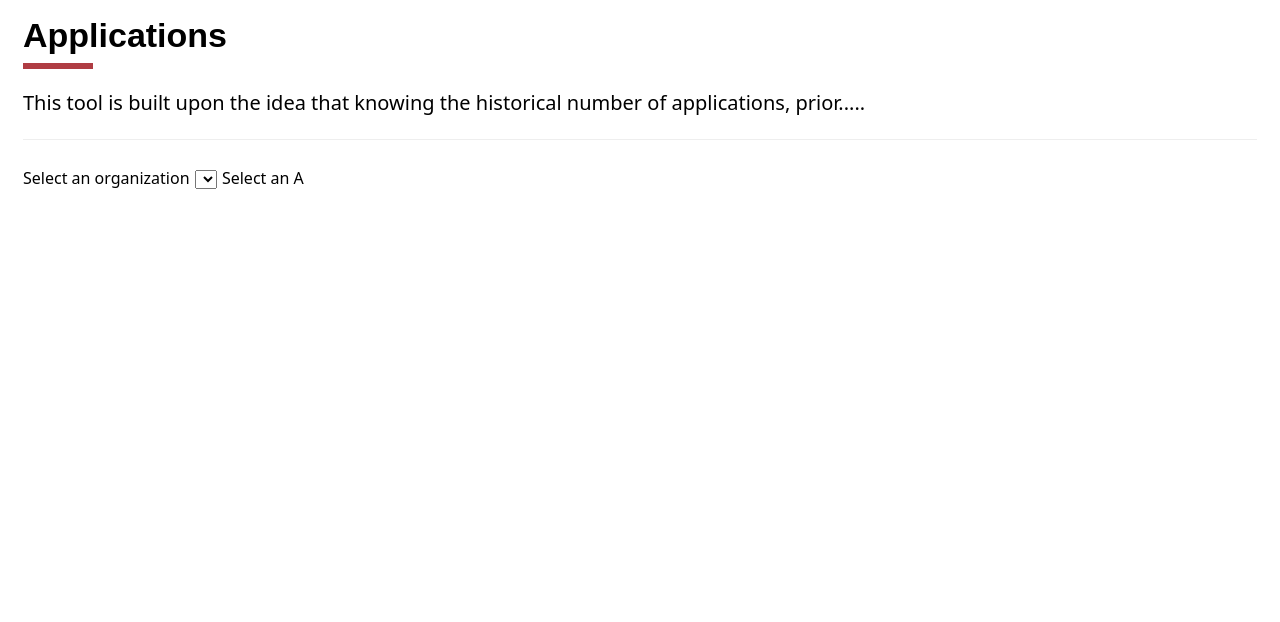
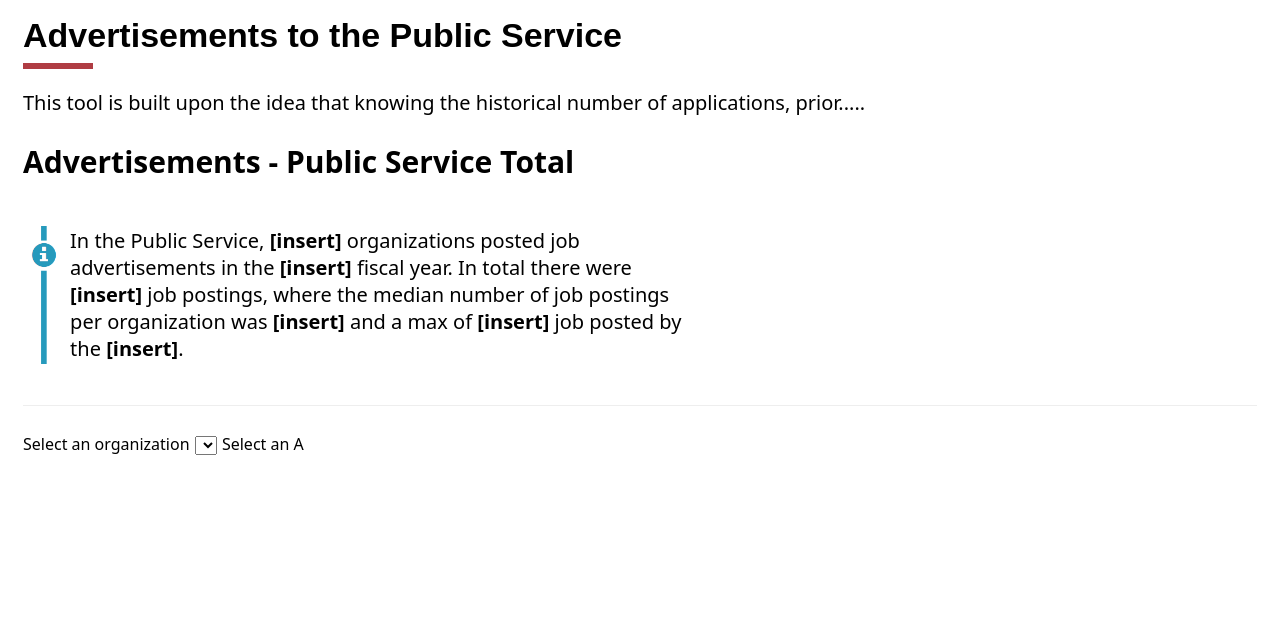
Before and after one commit to JustinEvans-github/psc-cfp-advertisements, a Flask app: template app/templates/index.html in a window 1280 px wide; the page is wider, and only the part inside the window is pictured. Shown: the top 622 px of that part. Before the commit the page ends 189 px from the top of that part, so only its background shows below. Run offline with Flask 3, Linux system fonts and the light colour scheme; the template is opened without the code that fills it: most values are stand-ins (such as "Sample title", 1, 10 or a date in 2020); lists and menus that the app fills with data are empty; some libraries are stand-ins or nearby versions.

Commit message:
Section: Advertisements - Public Service Total

```diff
--- a/app/routes.py
+++ b/app/routes.py
@@ -3,32 +3,8 @@
 import pandas as pd
 from json import loads, dumps
 
-@app.route('/get_data/', methods=['GET'])
-def get_data():
-    df = pd.read_csv(r'app\data\psc_advertisements.csv')
-
-    # reformat names for consistency
-    upper_names = []
-    for name in df.columns:
-        upper_names.append(name.lower())
-    df.columns = upper_names
-    # print(df.columns)
-
-    # add month column
-    df['creation_date_month'] = df['creation_date'].astype(str).str[2:5]
-    data = df[['organization_e','creation_date_month','total_submitted_sup']]
-
-    # export to be useable in JS
-    data_json = loads(data.to_json())
-
-    return data_json
-
 @app.route('/',methods=['GET','POST'])
 def index():
-    # df = pd.read_csv('app\data\psc_internal_mobility.csv')
-    # data = df[['department_e','fiscal_year','mob_type_e','count']].reset_index(drop=True)#.loc[df['department_e']=='Statistics Canada'].reset_index(drop=True)
-    # data_json = loads(data.to_json())
-
     df = pd.read_csv(r'app\data\psc_advertisements.csv')
 
     # reformat names for consistency
@@ -40,12 +16,8 @@
 
     # add month column
     df['creation_date_month'] = df['creation_date'].astype(str).str[2:5]
-    data = df[['organization_e','creation_date_month','total_submitted_sup']]
+    data = df[['organization_e','creation_date_month','total_submitted_sup','classifications','fiscal_year']]
 
     # export to be useable in JS
     data_json = loads(data.to_json())
-    #data_json = dumps(data_json)
-
-    # print(type(data_json))
-
     return render_template('index.html',chartData=data_json)
--- a/app/static/main.css
+++ b/app/static/main.css
@@ -34,6 +34,46 @@
     border-bottom: 0.18em solid #af3c43;
 }
 
+/* organization */
+.organization-title {
+    -webkit-text-size-adjust: 100%;
+    -webkit-tap-highlight-color: transparent;
+    -webkit-font-smoothing: antialiased;
+    text-rendering: optimizeLegibility;
+    --supports-has: true;
+    box-sizing: border-box;
+    line-height: 1.1;
+    color: inherit;
+    margin-bottom: 11.5px;
+    margin-top: 38px;
+    font-family: Lato,sans-serif;
+    font-variant-ligatures: no-common-ligatures;
+    font-weight: 700;
+    font-size: 1.6em;
+    display: block;
+}
+
+.organization-text{
+    display: flex;
+    align-items: center;
+}
+
+#organization-text-description{
+    max-width: 50%;
+    white-space: wrap;
+}
+
+.organization-text img {
+    max-width: 10%;
+    max-height: 150px;
+    margin-right: 10px;
+}
+
+.organization-text span {
+    font-weight: 700;
+}
+
+/*  Line divider */
 hr {
     margin-top: 23px;
     margin-bottom: 23px;
--- /dev/null
+++ b/app/static/metrics.js
@@ -0,0 +1,77 @@
+import * as utils from './utils.js';
+
+function text_metrics() {
+
+    // Data
+    const jsonData = window.chartData;
+
+    // cConvert JSON data to an array of objects
+    const data = Object.keys(jsonData["organization_e"]).map((key) => ({
+    classifications: jsonData["classifications"][key],
+    organization: jsonData["organization_e"][key],
+    creation_date_month: jsonData["creation_date_month"][key],
+    total_submitted: jsonData["total_submitted_sup"][key],
+    fiscal_year: jsonData["fiscal_year"][key],
+    }));
+
+    // OVERALL PUBLIC SERVICE METRICS
+
+    // application count
+    var application_count = data.length;
+    document.getElementById('application-count').innerText = application_count;
+
+    // organization count
+    const uniqueorganizations = [...new Set(data.map(d => d.organization))];
+    var organization_count = uniqueorganizations.length;
+    document.getElementById('organization-count').innerText = organization_count;
+
+    // fiscal year
+    const uniquefiscalyear = [...new Set(data.map(d => d.fiscal_year))];
+    var fiscal_year = uniquefiscalyear[0];
+    document.getElementById('fiscal-year').innerText = fiscal_year;
+
+
+    // job postings per organization
+    const applications_per_organization = {};
+    uniqueorganizations.forEach(organization => {
+        applications_per_organization[organization] = 0;
+        });
+
+    data.forEach((item) => {
+        const organization = item.organization;
+        if (applications_per_organization[organization]) {
+            applications_per_organization[organization]++;
+        } else {
+            applications_per_organization[organization] = 1;
+        }
+    });
+
+    console.log(applications_per_organization)
+
+    // Formatted data to pass to bar-graph
+    const organization_values = Object.values(applications_per_organization);
+    const organization_values_max = Math.max(...organization_values);
+    document.getElementById('organization-count-max').innerText = organization_values_max;
+
+    const organization_count_median = utils.calculateMedian(organization_values);
+    document.getElementById('organization-count-median').innerText = organization_count_median;
+
+    const organization_count_max_id = utils.findKeyOfMaxValue(applications_per_organization)
+    document.getElementById('organization-of-count-max').innerText = organization_count_max_id;
+
+
+
+
+
+    // Dropdowns
+
+    // organizations
+    const orgSelect = d3.select("#fiscal-year-select");
+    orgSelect.selectAll("option")
+    .data(uniqueorganizations)
+    .enter().append("option")
+    .text(d => d);
+
+}
+
+text_metrics()
--- /dev/null
+++ b/app/static/utils.js
@@ -0,0 +1,42 @@
+export function calculateMedian(arr) {
+    // Check if arr is an array
+    if (!Array.isArray(arr)) {
+        throw new Error('calculateMedian expects an array as an argument');
+    }
+
+    // Step 1: Sort the array
+    arr.sort(function(a, b) {
+        return a - b;
+    });
+
+    // Step 2: Determine if the array has an odd or even number of elements
+    var length = arr.length;
+    var middle = Math.floor(length / 2);
+
+    // Step 3 and 4: Calculate the median based on array length
+    if (length % 2 === 0) {
+        // Even number of elements
+        return (arr[middle - 1] + arr[middle]) / 2;
+    } else {
+        // Odd number of elements
+        return arr[middle];
+    }
+}
+
+export function findKeyOfMaxValue(obj) {
+    let maxKey = null;
+    let maxValue = Number.NEGATIVE_INFINITY;
+
+    for (const key in obj) {
+        if (obj.hasOwnProperty(key)) {
+            const value = obj[key];
+
+            if (value > maxValue) {
+                maxValue = value;
+                maxKey = key;
+            }
+        }
+    }
+
+    return maxKey;
+}
--- a/app/templates/index.html
+++ b/app/templates/index.html
@@ -11,11 +11,26 @@
   <main class="container">
     <div class="row-no-gutters">
       <main class="main-title">
-        Applications
+        Advertisements to the Public Service
       </main>
       <p>
         This tool is built upon the idea that knowing the historical number of applications, prior.....
       </p>
+
+      <!-- organization -->
+      <h2 id="organization-title">Advertisements - Public Service Total</h2>
+        <div class="organization-text">
+          <img src="{{url_for('static', filename='alert-info.PNG')}}">
+          <p id="organization-text-description">
+            In the Public Service, <span id="organization-count">[insert]</span> organizations posted job advertisements in the
+            <span id="fiscal-year">[insert]</span> fiscal year. In total there were <span id="application-count">[insert]</span> job postings,
+            where the median number of job postings per organization was <span id="organization-count-median">[insert]</span>
+            and a max of <span id="organization-count-max">[insert]</span> job posted by the <span id="organization-of-count-max">[insert]</span>.
+
+          </p>
+        </div>
+
+      <!-- Visualization -->
       <hr>
       <div id="viz">
         <div class="col-xs-3">
@@ -46,6 +61,8 @@
       var json_text = '{{chartData|tojson}}';
       window.chartData = JSON.parse(json_text);
   </script>
+  <!-- <script src="{{url_for('static', filename='utils.js')}}" type="module" ></script> -->
+  <script defer src="{{url_for('static', filename='metrics.js')}}" type="module"></script>
   <script defer src="{{url_for('static', filename='treemap-graph.js')}}" type="text/javascript"></script>
   <script defer src="{{url_for('static', filename='bar-graph.js')}}" type="text/javascript"></script>
 
```
Also changed, not shown: app/static/alert-info.PNG (added).
